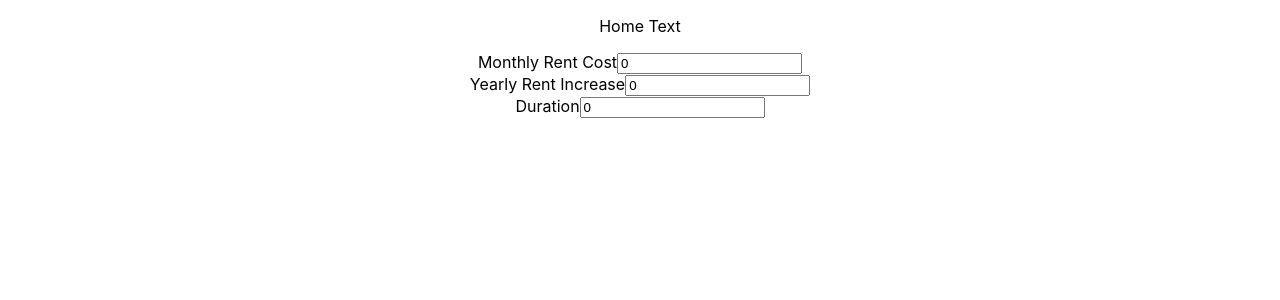
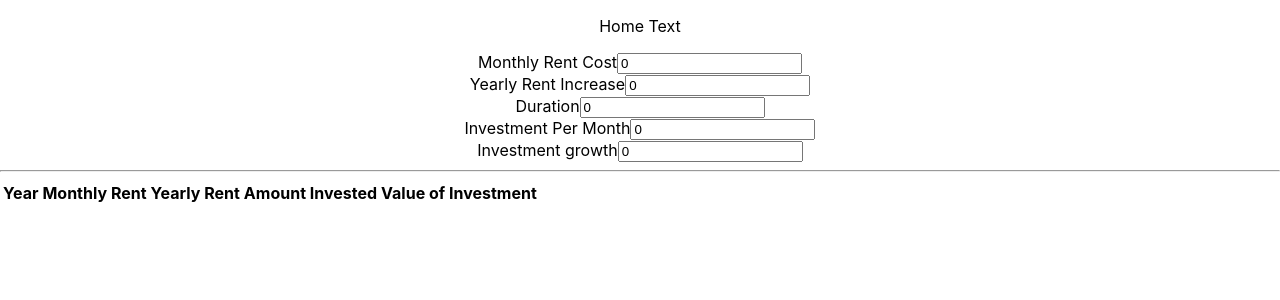
Before and after one commit to pyverret/rentorbuy, a React (Create React App) app: page / in a window 1280 px wide. Shown: the top 300 px of the page. Built offline with nearby package versions, Linux system fonts and the light colour scheme.

Commit message:
Rent Investment

```diff
--- a/src/Home.jsx
+++ b/src/Home.jsx
@@ -6,10 +6,12 @@ class Home extends React.Component {
     constructor(props) {
         super(props);
 
-        this.inputFields = [
+        this.inputFieldsRent = [
             {name:'rent-monthly', value: 0, text:'Monthly Rent Cost', type: 'number'},
             {name:'rent-increase-percentage', value: 0, text:'Yearly Rent Increase', type: 'number'},
-            {name:'duration', value: 0, text:'Duration', type: 'number'}
+            {name:'duration', value: 0, text:'Duration', type: 'number'},
+            {name:'investment', value: 0, text:'Investment Per Month', type: 'number'},
+            {name:'growth', value: 0, text:'Investment growth', type: 'number'}
         ];
 
         this.state = this.createDefaultStates();
@@ -20,7 +22,7 @@ class Home extends React.Component {
     createDefaultStates() {
         const state = {};
 
-        this.inputFields.forEach((input) => {
+        this.inputFieldsRent.forEach((input) => {
             state[input.name] = input.value;
         });
 
@@ -30,15 +32,21 @@ class Home extends React.Component {
     render () {
         return <div>
                 <p>Home Text</p>
-                {this.createInputs()}
-                <RentTable duration={this.state['duration']} rent={this.state['rent-monthly']} increase={this.state['rent-increase-percentage']}/>
+                {this.createRentInputs()}
+                <hr/>
+                <RentTable
+                    duration={this.state['duration']}
+                    rent={this.state['rent-monthly']}
+                    increase={this.state['rent-increase-percentage']}
+                    investment={this.state['investment']}
+                    growth={this.state['growth']} />
             </div>
     }
 
-    createInputs() {
+    createRentInputs() {
         const inputs = [];
 
-        this.inputFields.forEach((input) => {
+        this.inputFieldsRent.forEach((input) => {
             inputs.push(
                 <div key={input.name}>
                     <label htmlFor={input.name}>{input.text}</label>
--- a/src/components/RentTable.jsx
+++ b/src/components/RentTable.jsx
@@ -8,6 +8,15 @@ class RentTable extends React.Component {
 
     render () {
         return <table>
+                <thead>
+                    <tr>
+                        <th>Year</th>
+                        <th>Monthly Rent</th>
+                        <th>Yearly Rent</th>
+                        <th>Amount Invested</th>
+                        <th>Value of Investment</th>
+                    </tr>
+                </thead>
                 <tbody>
                     {this.createRows()}
                 </tbody>
@@ -20,10 +29,16 @@ class RentTable extends React.Component {
 
         for(var i = 1; i <= this.props.duration; i++) {
             rent = percentageIncrease(rent, this.props.increase, i);
+            const rentYearly = (rent * 12).toFixed(2);
+            const investment = ((this.props.investment * 12) * i).toFixed(2);
 
             const row = <tr key={i}>
                 <td className="year">{i}</td>
-                <td className="rent">{rent.toFixed(2)}</td>
+                <td className="rent">{rent}</td>
+                <td className="rent-yearly">{rentYearly}</td>
+                <td className="investment">{investment}</td>
+                {/* TODO: CALCULATE INVESTMENT GROWTH */}
+                <td className="investment-value">{this.props.growth}</td>
             </tr>;
             rentRows.push(row);
         }
--- a/src/utils/number.js
+++ b/src/utils/number.js
@@ -7,7 +7,7 @@ export function onlyPositiveNumber (number) {
 }
 
 export function percentageIncrease (amount, increase, index) {
-    return index > 1 ? amount * (1 + increase / 100) : amount;
+    return index > 1 ? (amount * (1 + increase / 100)).toFixed(2) : amount.toFixed(2);
 }
 
 export default {onlyPositiveNumber, percentageIncrease};
```
Also changed, not shown: 2 other files (tests, documents, lock files or other folders).
